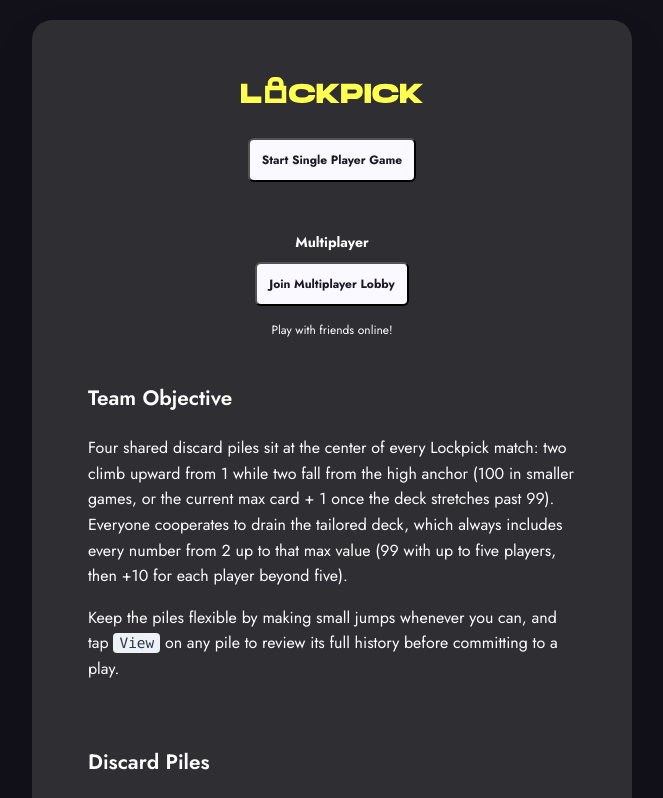
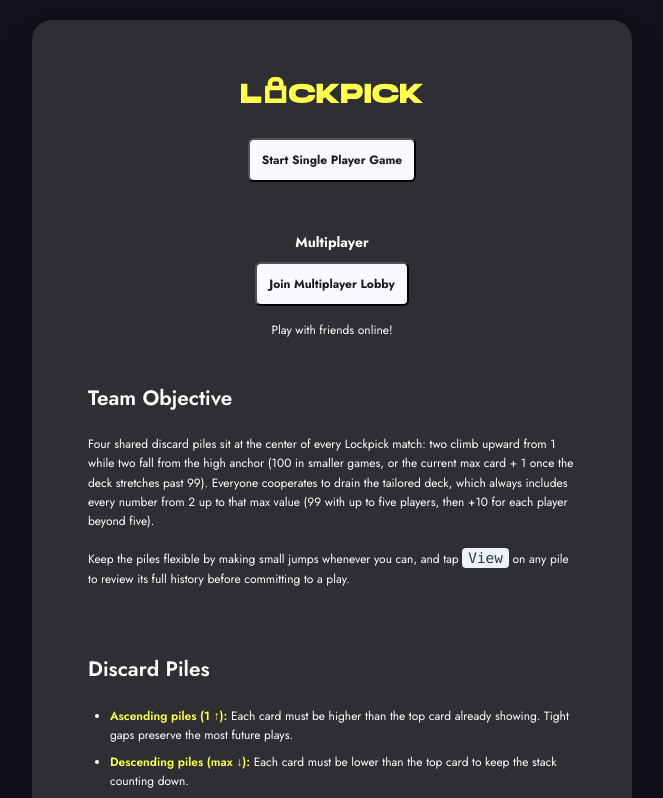
Before and after one commit to simonproudfootxyz/lockpick, a React (Create React App) app: page / in a window 1280 px wide. Shown: the top 798 px of the page, without its empty margins (308-971 px from the left). Built offline with nearby package versions, Linux system fonts and the light colour scheme; no server answers.

Commit message:
- slight font size tweak to make consistent

```diff
--- a/src/Game.css
+++ b/src/Game.css
@@ -322,7 +322,6 @@
   background: var(--grey-900);
   padding: 1rem;
   border-radius: 21px;
-  font-size: 14px;
   display: flex;
   flex-direction: column;
   gap: 8px;
--- a/src/GameSetup.css
+++ b/src/GameSetup.css
@@ -32,7 +32,6 @@
 .setup-rules-content {
   display: block;
   margin-top: 12px;
-  font-size: 0.95rem;
 }
 
 .setup-rules-content .rules-section {
--- a/src/RulesContent.css
+++ b/src/RulesContent.css
@@ -22,7 +22,6 @@
 
 .rules-content p {
   margin: 0 0 16px 0;
-  font-size: 1rem;
 }
 
 .rules-content ul {
```
